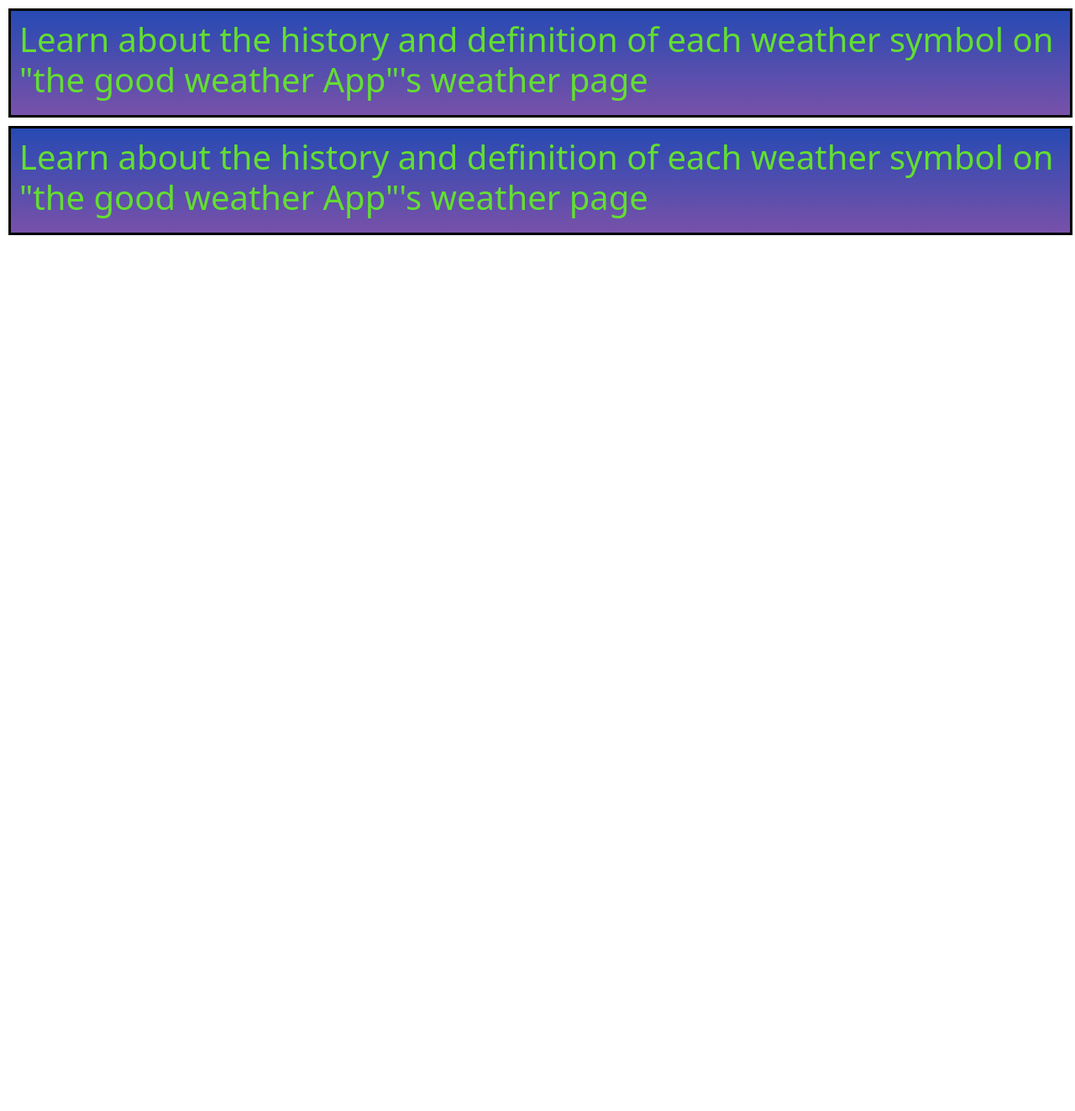
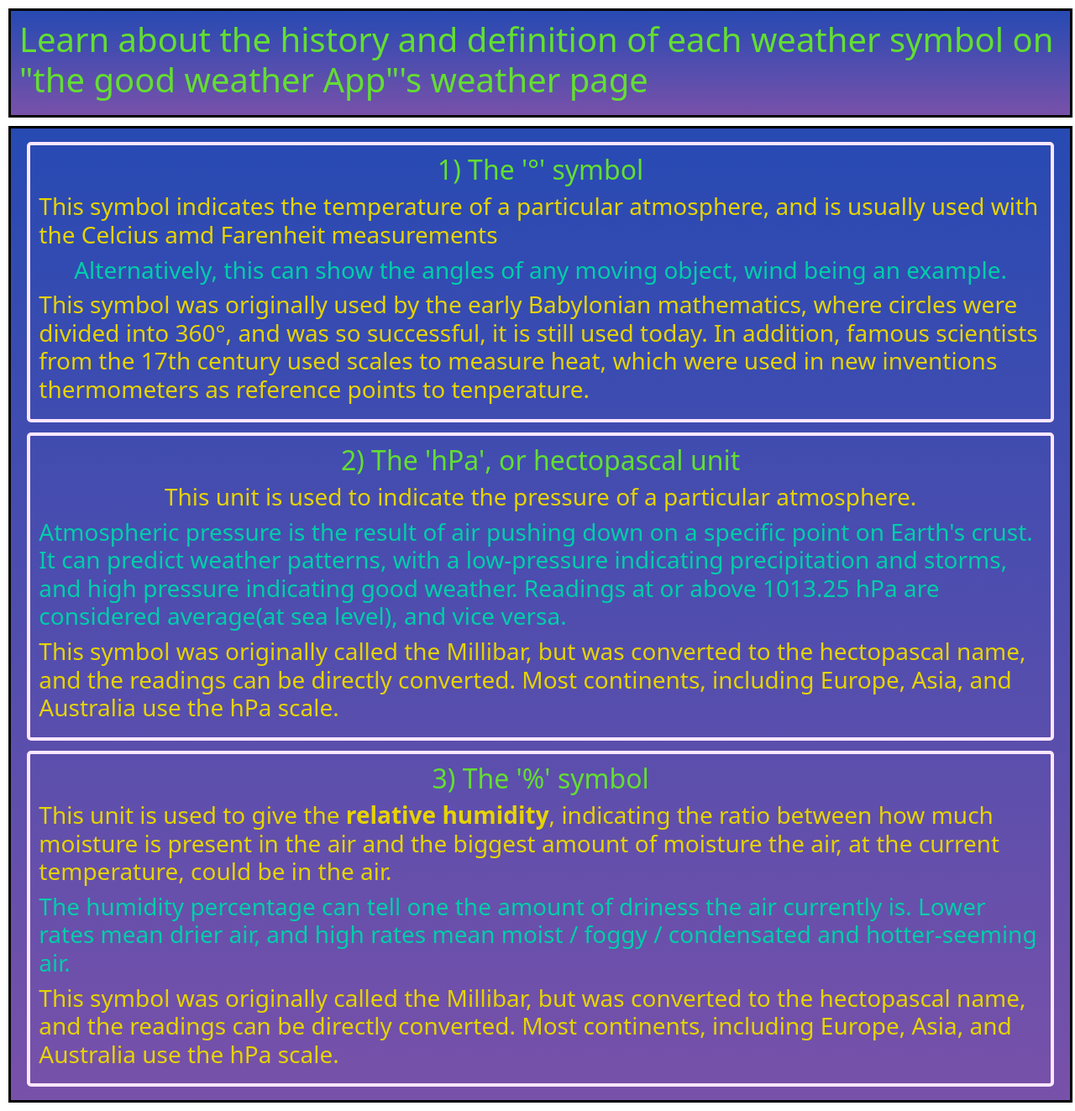
Before and after one commit to nathantsai1/myWeather, a Flask app: page /learning in a window 1280 px wide. Shown: the part 60-1383 px from the top of the page at 84% size. Before the commit the page ends 340 px from the top, so only its background shows below. Run offline with Flask 3, Linux system fonts and the light colour scheme.

Commit message:
added information to learning table

```diff
--- a/templates/learning.html
+++ b/templates/learning.html
@@ -8,8 +8,51 @@
     </h1>
 </div>
 <div class="container1 boo" style="align-items: center;">
-    <h1 class="reddied">
-        Learn about the history and definition of each weather symbol on "the good weather App"'s weather page
-    </h1>
+    <!-- degs -->
+    <div class="justacontainer">
+        <h2 class="reddied">1) The '&deg' symbol</h2>
+        <h3 class="meh">This symbol indicates the temperature of a particular atmosphere,
+            and is usually used with the Celcius amd Farenheit measurements
+        </h3>
+        <h3 style="color: #00CDAB;">Alternatively, this can show the angles of any moving object,
+            wind being an example.
+        </h3>
+        <h3 class="meh">This symbol was originally used by the early Babylonian mathematics, where circles were
+            divided into 360&deg, and was so successful, it is still used today. In addition, famous
+            scientists from the 17th century used scales to measure heat, which were used in new inventions
+            thermometers as reference points to tenperature.
+        </h3>
+    </div>
+    <!-- hectopascal units(pressure) -->
+    <div class="justacontainer">
+        <h2 class="reddied">2) The 'hPa', or hectopascal unit</h2>
+        <h3 class="meh">This unit is used to indicate the pressure of a particular atmosphere.
+        </h3>
+        <h3 style="color: #00CDAB;">Atmospheric pressure is the result of air pushing down on a specific point
+            on Earth's crust. It can predict weather patterns, with a low-pressure indicating precipitation and
+            storms, and high pressure indicating good weather. Readings at or above 1013.25 hPa are considered average(at sea
+            level), and vice versa.
+        </h3>
+        <h3 class="meh">This symbol was originally called the Millibar, but was converted
+            to the hectopascal name, and the readings can be directly converted. Most continents, including Europe, Asia,
+            and Australia use the hPa scale.
+        </h3>
+    </div>
+    <div class="justacontainer">
+        <h2 class="reddied">3) The '%' symbol</h2>
+        <h3 class="meh">This unit is used to give the <b>relative humidity</b>, indicating the ratio between
+            how much moisture is present in the air and the biggest amount of moisture the air, at the
+            current temperature, could be in the air.
+        </h3>
+        <h3 style="color: #00CDAB;">The humidity percentage can tell one the amount of driness the air
+            currently is. Lower rates mean drier air, and high rates mean moist / foggy / condensated and
+            hotter-seeming air.
+        </h3>
+        <h3 class="meh">This symbol was originally called the Millibar, but was converted
+            to the hectopascal name, and the readings can be directly converted. Most continents, including Europe, Asia,
+            and Australia use the hPa scale.
+        </h3>
+    </div>
+
 </div>
 {% endblock %}
```
